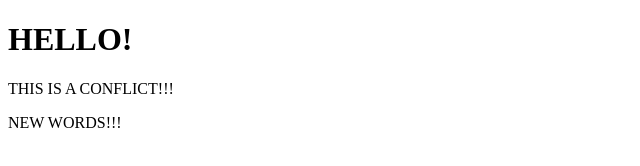
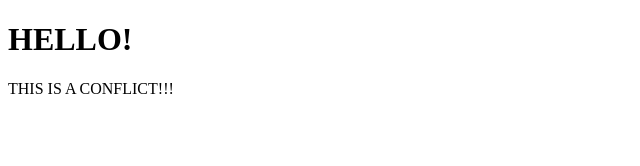
Before and after one commit to sm3131/git-test, a plain HTML site: page index.html in a window 1280 px wide. Shown: the whole page, without its empty margins (0-640 px from the left). Drawn offline with Linux system fonts and the light colour scheme.

Commit message:
delete para

```diff
--- a/index.html
+++ b/index.html
@@ -10,6 +10,6 @@
     <h1>HELLO!</h1>
     <p>THIS IS A CONFLICT!!!</p>
 
-    <p>NEW WORDS!!!</p>
+
 </body>
 </html>
```
